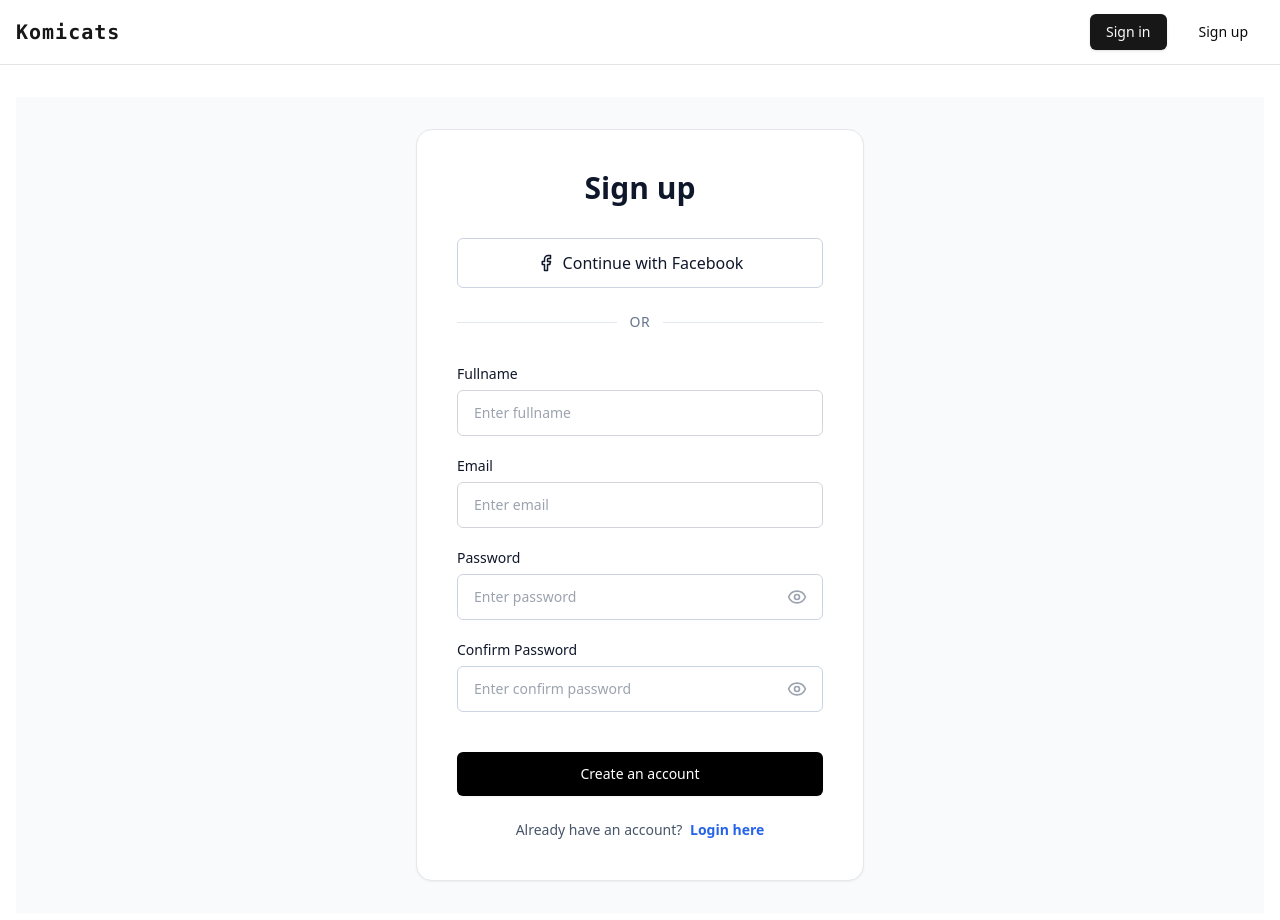
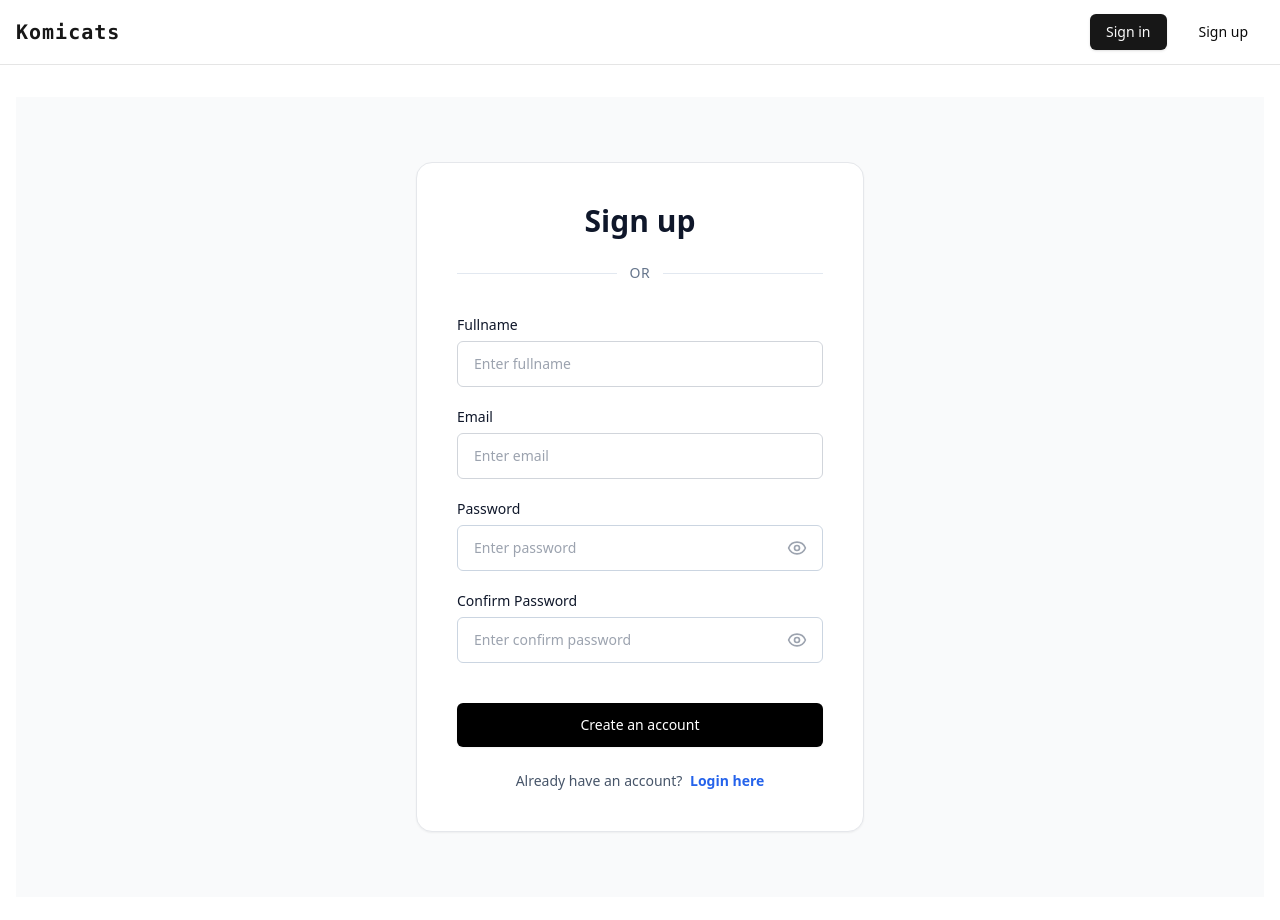
Before and after one commit to arveereed/komicats, a Next.js app: page /auth/sign-up in a window 1280 px wide. Shown: the top 920 px of the page. Built offline with nearby package versions, Linux system fonts and the light colour scheme; no server answers.

Commit message:
modify(auth): remove fb api on signup form

```diff
--- a/src/app/auth/sign-up/page.tsx
+++ b/src/app/auth/sign-up/page.tsx
@@ -26,7 +26,7 @@
 
   const [error, setError] = useState<string | null>(null);
   const [isLoading, setIsLoading] = useState<boolean>(false);
-  const [isFacebookLoading, setIsFacebookLoading] = useState(false);
+  // const [isFacebookLoading, setIsFacebookLoading] = useState(false);
 
   // Move the navigation logic here
   useEffect(() => {
@@ -138,7 +138,7 @@
       // console.error(JSON.stringify(err, null, 2));
     }
   };
-
+  /*
   const onFacebookSignUp = async () => {
     if (!isLoaded || !signUp) return;
 
@@ -157,7 +157,7 @@
     } finally {
       setIsFacebookLoading(false);
     }
-  };
+  }; */
 
   if (pendingVerification) {
     return (
@@ -196,7 +196,7 @@
           )}
 
           {/* FACEBOOK */}
-          <div className="mt-8">
+          {/*  <div className="mt-8">
             <button
               onClick={onFacebookSignUp}
               disabled={isFacebookLoading}
@@ -205,7 +205,7 @@
               <Facebook size={18} />
               {isFacebookLoading ? "Connecting..." : "Continue with Facebook"}
             </button>
-          </div>
+          </div> */}
 
           <div className="flex items-center gap-3 my-6">
             <div className="h-px bg-slate-200 flex-1" />
```
